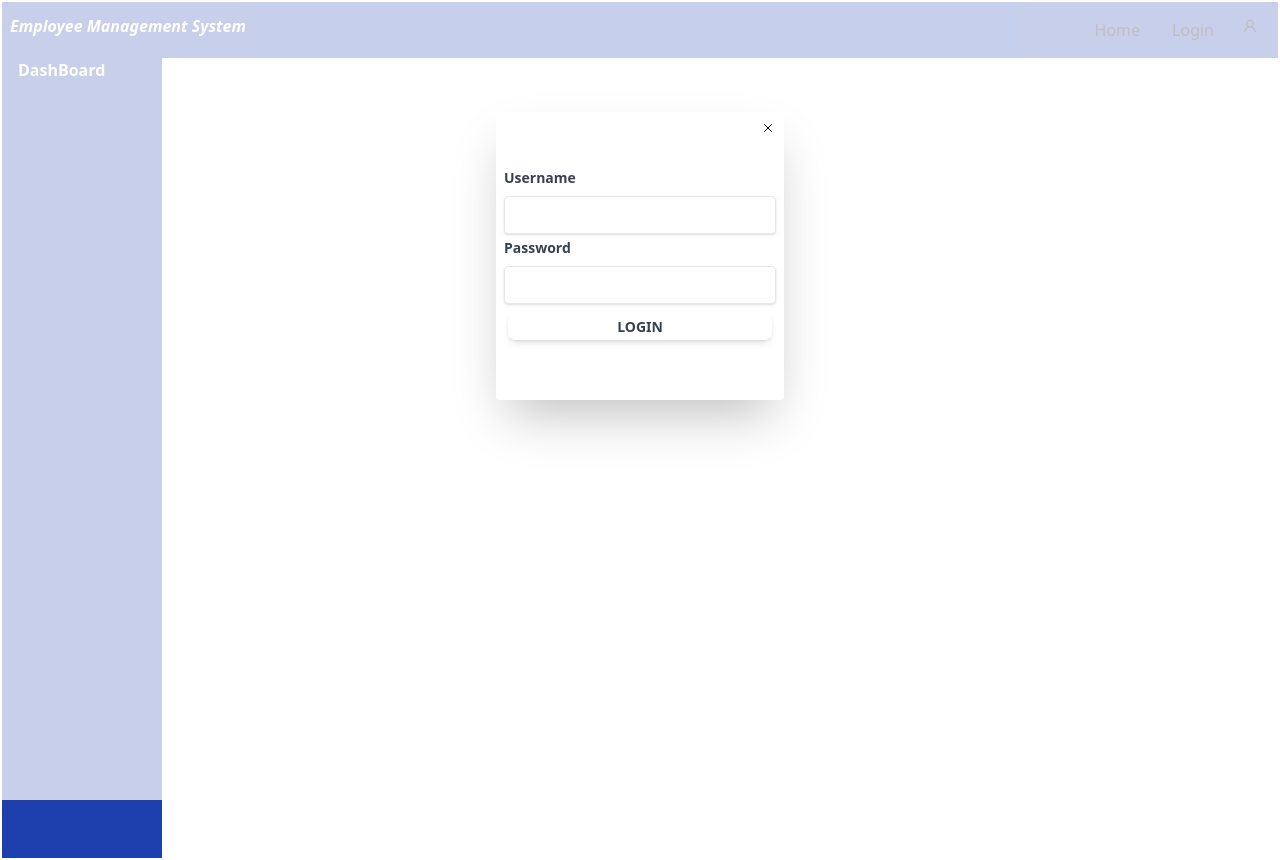
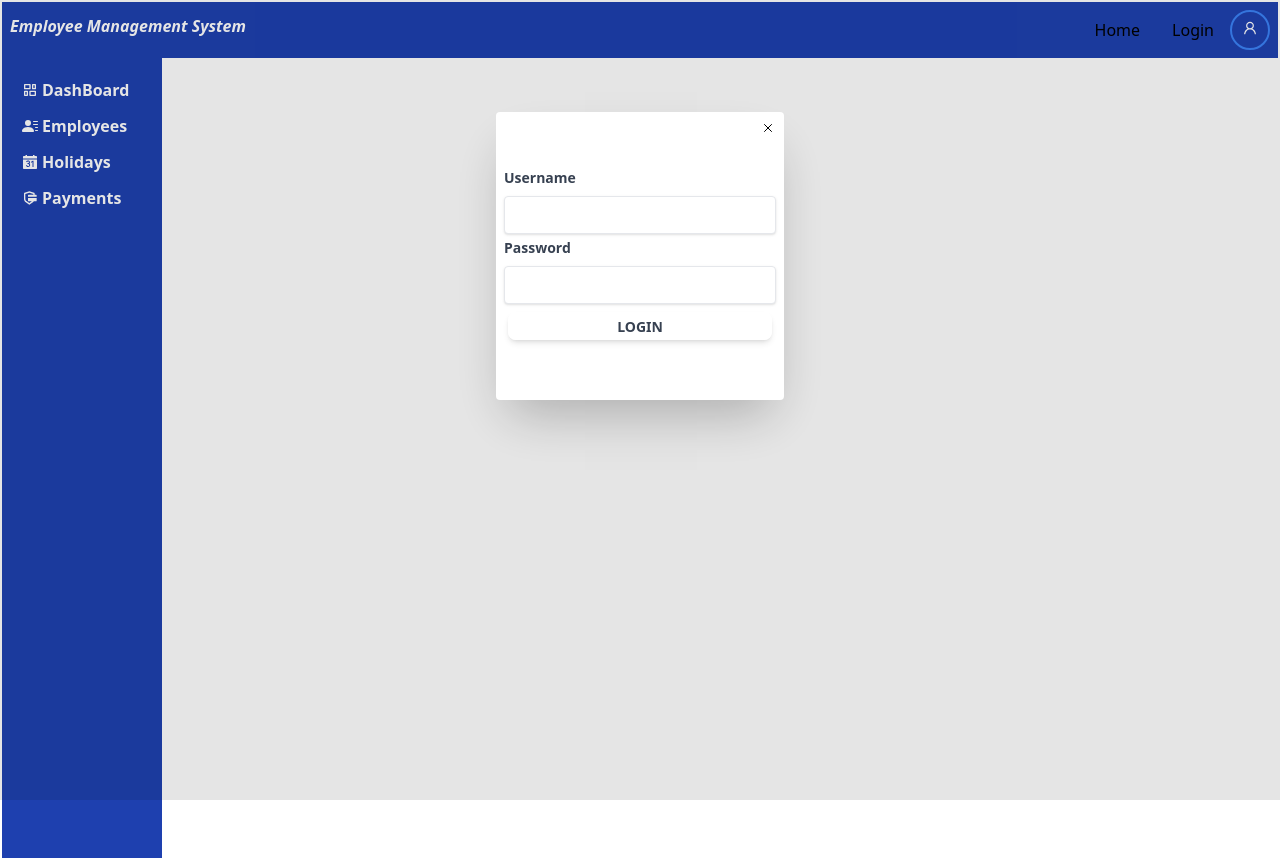
Before and after one commit to saranga1998/Employee-Management-Frontend, a React (Vite) app in the folder ReactApi/: page /DashBoard in a window 1280 px wide. Both pictures are taken after a click on the button "Login". Built offline with nearby package versions, Linux system fonts and the light colour scheme.

Commit message:
Dashboard update

```diff
--- /dev/null
+++ b/ReactApi/src/Components/Inputs/BasicButtons.jsx
@@ -0,0 +1,11 @@
+import React from 'react'
+
+export const DashBoardBtn = ({ onclick, value, name, text, Icon }) => {
+  return (
+    <div className='pl-1 flex justify-start pt-3 cursor-pointer hover:text-black hover:border-2  hover:shadow-2xl rounded-md rounded-r-none '>
+      {Icon && <Icon className="text-white mt-1" />}
+      <button onClick={onclick} value={value} name={name} className='text-white font-semibold pl-1'>{text}</button>
+    </div>
+
+  )
+}
--- a/ReactApi/src/Components/Other/DashBoard.jsx
+++ b/ReactApi/src/Components/Other/DashBoard.jsx
@@ -1,10 +1,17 @@
 import React from 'react'
+import { DashBoardBtn } from '../Inputs/BasicButtons';
+import { RiDashboardHorizontalLine,RiSecurePaymentFill } from "react-icons/ri";
+import { BsPersonLinesFill } from "react-icons/bs";
+import { IoCalendarNumberSharp } from "react-icons/io5";
 
 function DashBoard() {
   return (
     <div className='w-40 h-screen bg-blue-800 flex justify-start'>
-      <div className='pl-4'>
-        <button className='text-white font-semibold'>DashBoard</button>
+      <div className='pl-4 w-40 pt-2'>
+        <DashBoardBtn text='DashBoard' Icon={RiDashboardHorizontalLine}/>
+        <DashBoardBtn text='Employees' Icon={BsPersonLinesFill}/>
+        <DashBoardBtn text='Holidays' Icon={IoCalendarNumberSharp}/>
+        <DashBoardBtn text='Payments' Icon={RiSecurePaymentFill}/>
       </div>
     </div>
   )
--- a/ReactApi/src/Components/Other/Navbar.jsx
+++ b/ReactApi/src/Components/Other/Navbar.jsx
@@ -23,7 +23,7 @@ function Navbar() {
                     <li className="flex-1 "><a className="text-center block hover:bg-pink-200 hover:border-2 border-blue-500 rounded py-2 px-4 text-black font-medium" href="/">Home</a></li>
                     <li className="flex-1 "><div className="text-center block hover:bg-white hover:border-2 border-blue-500 rounded py-2 px-4 text-black font-medium" >
                     {!isLoggedIn ?<Login/>:<Logout/>}</div></li>
-                    <li className="flex-1"><div className=" hover:bg-white hover:border-2 border-blue-500 rounded-3xl text-black  py-2 px-4 size-10" ><Profile/></div></li>
+                    <li className="flex-1"><div className=" hover:bg-blue-800 border-2 hover:drop-shadow-[0_4px_10px_rgba(255,0,0,0.9)] transition border-blue-500 rounded-3xl  py-2 px-4 size-10" ><Profile/></div></li>
                 </ul>
 
             </nav>
--- a/ReactApi/src/Components/UserDetails/Profile.jsx
+++ b/ReactApi/src/Components/UserDetails/Profile.jsx
@@ -48,9 +48,10 @@ function Profile() {
 
   return (
     <div className='flex justify-center'>
-      <button onClick={handleModal} className='text-base font-bold'><AiOutlineUser /></button>
+      <button onClick={handleModal} className=''><AiOutlineUser className='text-white'/></button>
 
-      <Modal isOpen={modalIsOpen} onRequestClose={() => setModalIsOpen(false)} className='modal bg-transparent flex justify-end mt-12'>
+      <Modal isOpen={modalIsOpen} onRequestClose={() => setModalIsOpen(false)} className='modal bg-transparent flex justify-end mt-12'
+      overlayClassName="fixed inset-0 bg-black bg-opacity-10">
 
         <div className='rounded-md overflow-hidden shadow-2xl p-2 bg-blue-100 h-72 w-72 hover:border-2 border-blue-700'>
 
@@ -67,13 +68,13 @@ function Profile() {
               <p className='text-xs text-pink-500'>{user.email}</p>
             </div>
           </div>
-          <div className='pl-4 font-light text-sm text-red-400 pt-5 m-1'>
+          <div className='pl-4 font-light text-sm text-red-400 pt-3 m-1'>
             <a className='hover:font-normal'>Manage my details</a>
-            <a className='hover:font-normal' href="/DashBoard">DashBoard</a>
             <p className='hover:font-normal'> Privacy Policy</p>
             <p className='hover:font-normal'> Terms of Service</p>
+            <a className='hover:font-normal' href="/DashBoard">DashBoard</a>
           </div>
-          <div className='flex justify-center hover:scale-x-105 pt-12' onClick={() => setModalIsOpen(false)}>
+          <div className='flex justify-center hover:scale-x-105 pt-8' onClick={() => setModalIsOpen(false)}>
             <Logout />
           </div>
         </div>
--- a/ReactApi/src/Pages/Authentication/Login.jsx
+++ b/ReactApi/src/Pages/Authentication/Login.jsx
@@ -53,10 +53,11 @@ function Login() {
     <div className='content-center '>
       <button onClick={handleModal}>Login</button>
 
-      <Modal isOpen={modalIsOpen} onRequestClose={() => setModalIsOpen(false)} className='modal bg-transparent flex justify-center mt-28 '>
+      <Modal isOpen={modalIsOpen} onRequestClose={() => setModalIsOpen(false)} className='modal bg-transparent flex justify-center mt-28'
+      overlayClassName="fixed inset-0 bg-black bg-opacity-10">
         <div className='rounded overflow-hidden shadow-2xl p-2  bg-white h-72 w-72'>
-          <div className='flex justify-end hover:border-2 border-black-100'>
-            <button onClick={() => setModalIsOpen(false)}><IoCloseOutline /></button>
+          <div className='flex justify-end '>
+            <button onClick={() => setModalIsOpen(false)} className='hover:scale-125'><IoCloseOutline /></button>
           </div>
           <form onSubmit={handleSubmit} className="mt-8 flex flex-col content-around gap-1">
 
--- a/ReactApi/src/Pages/Home.jsx
+++ b/ReactApi/src/Pages/Home.jsx
@@ -13,7 +13,6 @@ function Home() {
         <img src={Icon} className='h-40 w-40 p-1'></img>
       </div>
       <div className='border-solid border rounded-lg rounded-l-none justify-start text-center h-40 w-3/6 shadow-xl' >
-        {/* <div className=' p-1 flex justify-items-end w-[300]'> */}
 
           <div className='flex justify-start p-2'>
             <p className='text-gray-500 font-light italic '>Company Members Only</p>
@@ -25,8 +24,6 @@ function Home() {
             <p className='text-sm bg-gray-200 rounded-sm text-center'>This is a simple employee management system built using React, Redux, and Tailwind CSS.
               It allows you to manage employees and holidays efficiently.</p>
           </div>
-
-        {/* </div> */}
       </div>
     </div>
 
```
